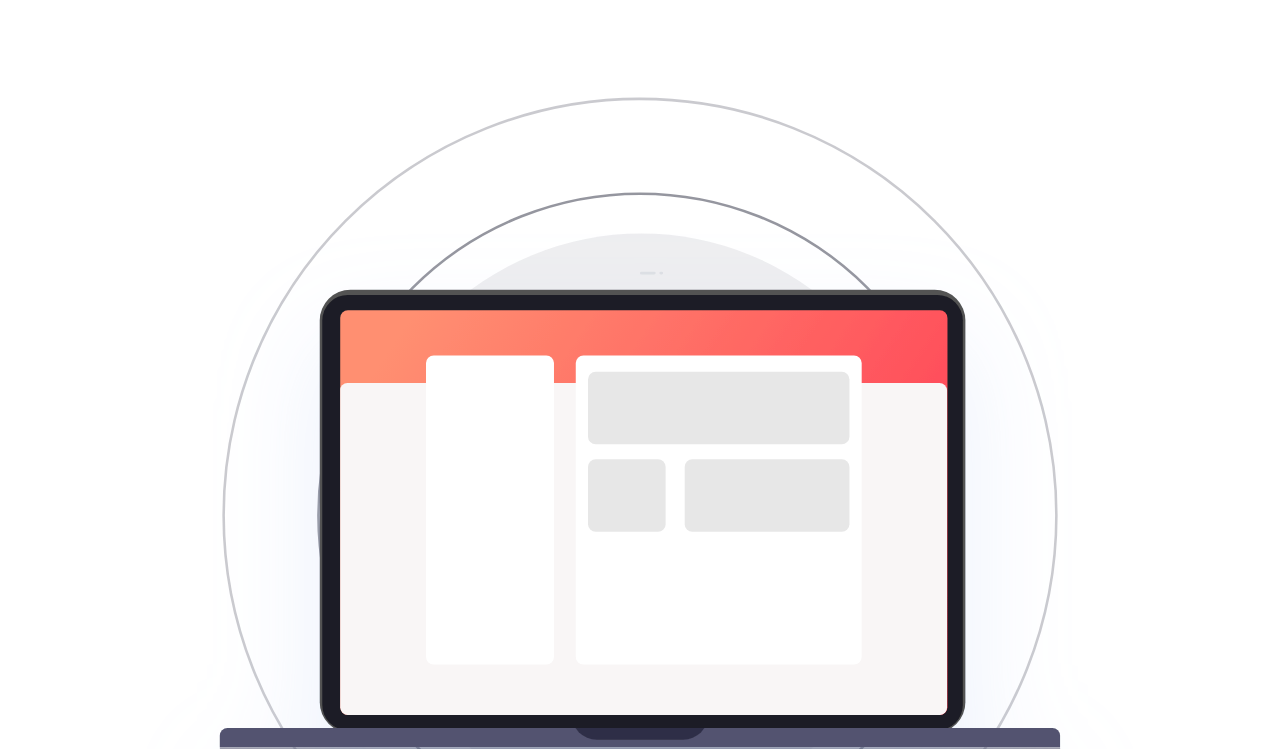
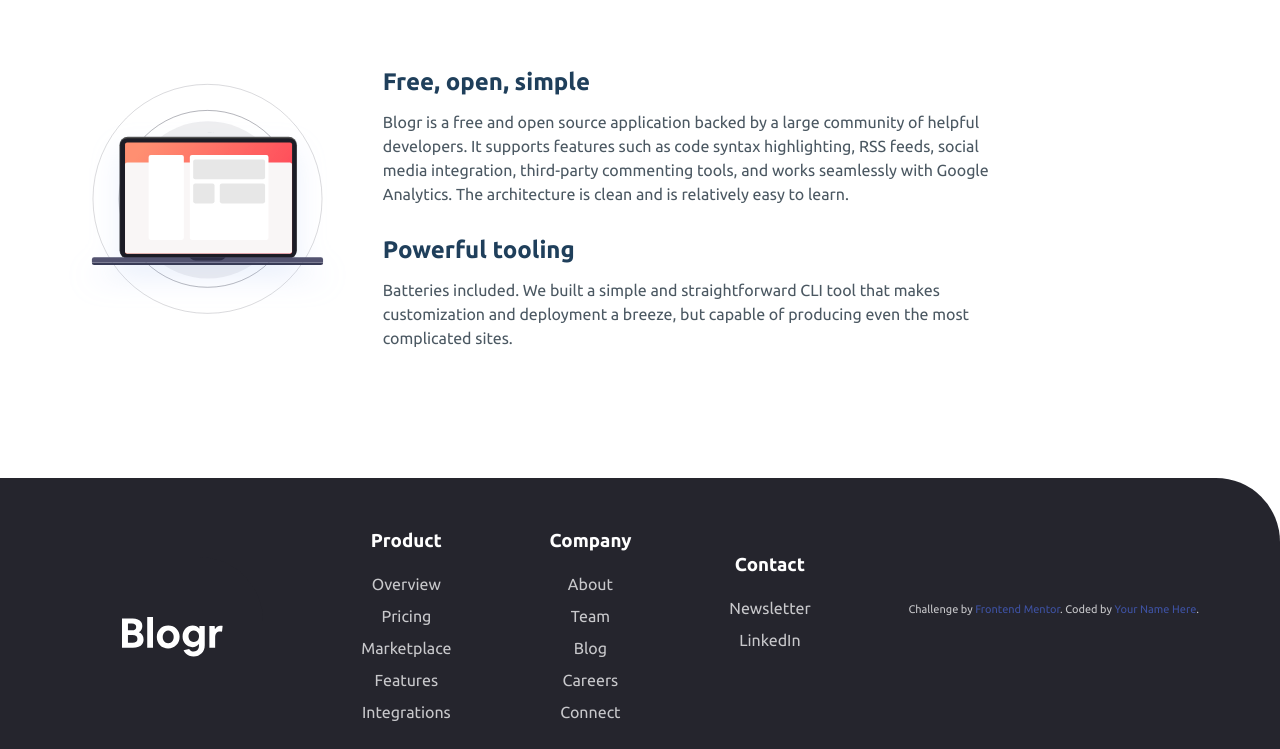
Before and after one commit to HJS-dev/blogr-landing-page-scss, a plain HTML site: page index.html in a window 1280 px wide. Shown: the part 1612-2361 px from the top of the page. Drawn offline with Linux system fonts and the light colour scheme.

Commit message:
footer for lg screen

```diff
--- a/index.html
+++ b/index.html
@@ -139,7 +139,7 @@
       <div class="section3Logo">
         <img src="./images/illustration-laptop-mobile.svg" alt="">
       </div>
-      <div class="">
+      <div class="Titel">
         <div class="">
           <h2 class="">Free, open, simple</h2>
           <p class="">
--- a/style/Lg-screen.scss
+++ b/style/Lg-screen.scss
@@ -207,5 +207,21 @@ button {
                 padding: 0 10rem;
             }
         }
+
+        &3{
+            flex-direction: row;
+            .Titel{
+                text-align: start;
+                padding-right: 15rem;
+            }
+        }
+    }
+
+    .footer{
+        flex-direction: row;
+        padding: 2rem;
+        &Logo{
+            width: 15%;
+        }
     }
 }
```
Also changed, not shown: style/Lg-screen.css, 1 other file.
